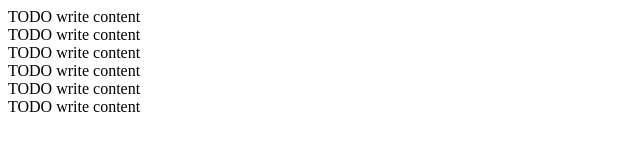
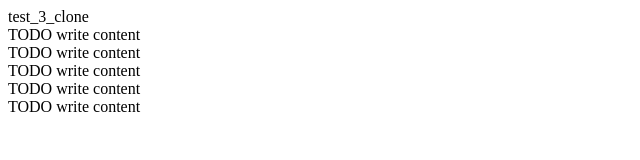
Before and after one commit to rybak09/michal-test-1, a plain HTML site: page index.html in a window 1280 px wide. Shown: the full height of the page, 0-640 px from the left. Drawn offline with Linux system fonts and the light colour scheme.

Commit message:
z clone 3

```diff
--- a/index.html
+++ b/index.html
@@ -11,7 +11,7 @@ and open the template in the editor.
         <meta name="viewport" content="width=device-width, initial-scale=1.0">
     </head>
     <body>
-        <div>TODO write content</div>
+        <div>test_3_clone</div>
         <div>TODO write content</div>
 
         <div>TODO write content</div>
```
